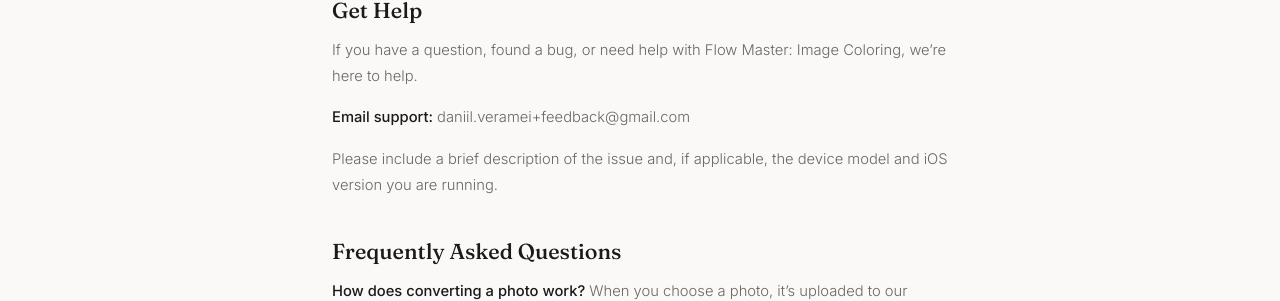
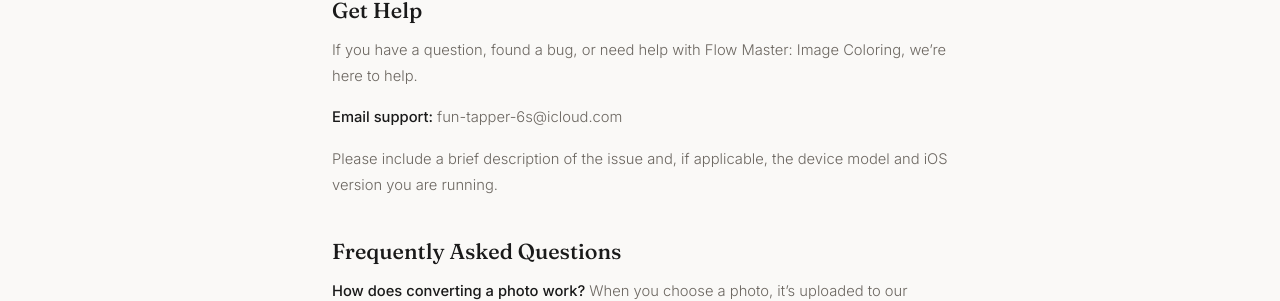
Before and after one commit to daniv3r/image-color-web, a Jekyll site: the page built from support.md, in a window 1280 px wide and 1250 px high. Shown: the part 212-513 px from the top of the window. Built offline with Jekyll 4.4.1, drawn with Linux system fonts in a browser that asks for light colours.

Commit message:
Update support feedback email
Co-Authored-By: Claude Sonnet 5 <noreply@anthropic.com>

```diff
--- a/support.md
+++ b/support.md
@@ -7,7 +7,7 @@ title: Support
 
 If you have a question, found a bug, or need help with Flow Master: Image Coloring, we're here to help.
 
-**Email support:** daniil.veramei+feedback@gmail.com
+**Email support:** fun-tapper-6s@icloud.com
 
 Please include a brief description of the issue and, if applicable, the device model and iOS version you are running.
 
```
